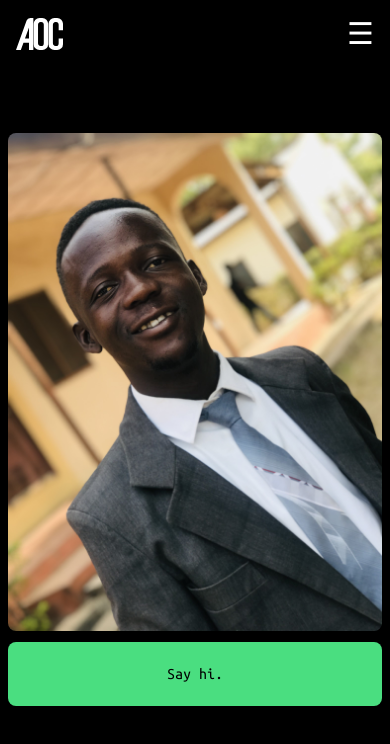
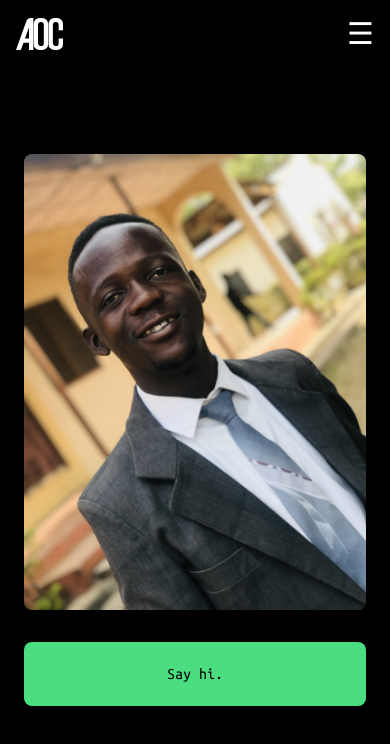
Before and after one commit to AlexOluwaseyi/ao.codes, a React (Vite) app: page / in a window 390 px wide. Shown: the top 744 px of the page. Built offline with nearby package versions, Linux system fonts and the light colour scheme.

Commit message:
Fix icons and added margin for mobile view.

```diff
--- a/index.html
+++ b/index.html
@@ -2,8 +2,8 @@
 <html lang="en">
   <head>
     <meta charset="UTF-8" />
-    <link rel="icon" type="image/svg+xml" href="/vite.svg" />
-    <link href="./output.css" rel="stylesheet">
+    <link rel="icon" type="image/svg+xml" href="/src/assets/svg/AOC-white.svg" />
+    <link href="./src/index.css" rel="stylesheet">
     <meta name="viewport" content="width=device-width, initial-scale=1.0" />
     <title>Alex Oluwaseyi Codes</title>
   </head>
--- a/src/components/Landing.tsx
+++ b/src/components/Landing.tsx
@@ -2,7 +2,7 @@ import profile from "../assets/images/headshot profile2.jpeg";
 
 const Landing = () => {
   return (
-    <div className="landing-page flex bg-black h-full max-w-4xl items-center justify-centers mx-auto">
+    <div className="landing-page flex mx-4 bg-black h-full max-w-4xl items-center justify-centers md:mx-auto">
           <div className="grid w-full gap-4 grid-cols-1 grid-rows-4 rounded-lg shadow-md h-2/3 bg-black p-2 md:grid md:h-max md:w-full md:gap-4 md:grid-cols-3 md:grid-rows-4">
             <div className="col-span-1 row-span-4 md:col-span-1 md:row-span-4 rounded-lg shadow-md flex items-center justify-center ">
               <img
--- a/src/styles/style.css
+++ b/src/styles/style.css
@@ -593,6 +593,11 @@ video {
   margin-right: auto;
 }
 
+.mx-4{
+  margin-left: 1rem;
+  margin-right: 1rem;
+}
+
 .-mt-16{
   margin-top: -4rem;
 }
@@ -917,6 +922,15 @@ button:focus-visible {
     grid-row: span 4 / span 4;
   }
 
+  .md\:m-0{
+    margin: 0px;
+  }
+
+  .md\:mx-auto{
+    margin-left: auto;
+    margin-right: auto;
+  }
+
   .md\:mt-0{
     margin-top: 0px;
   }
```
